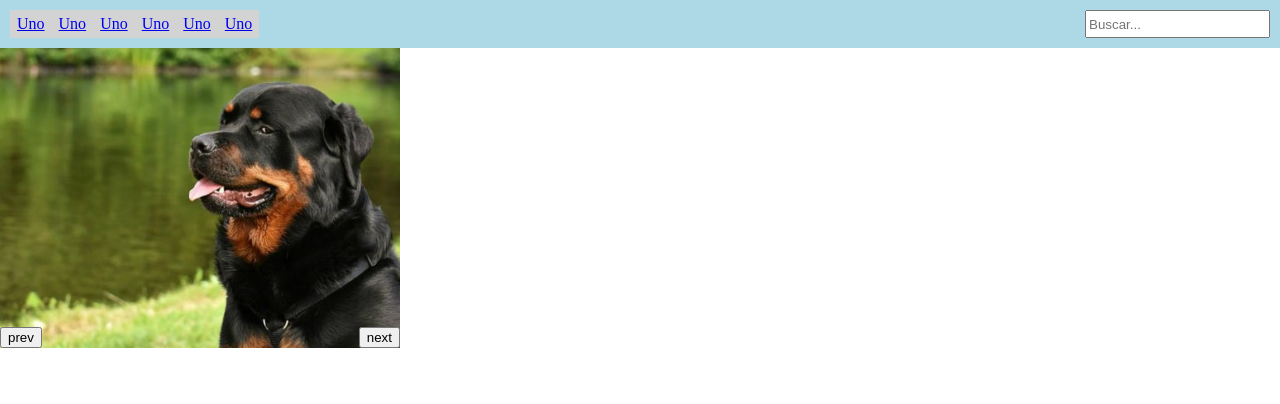
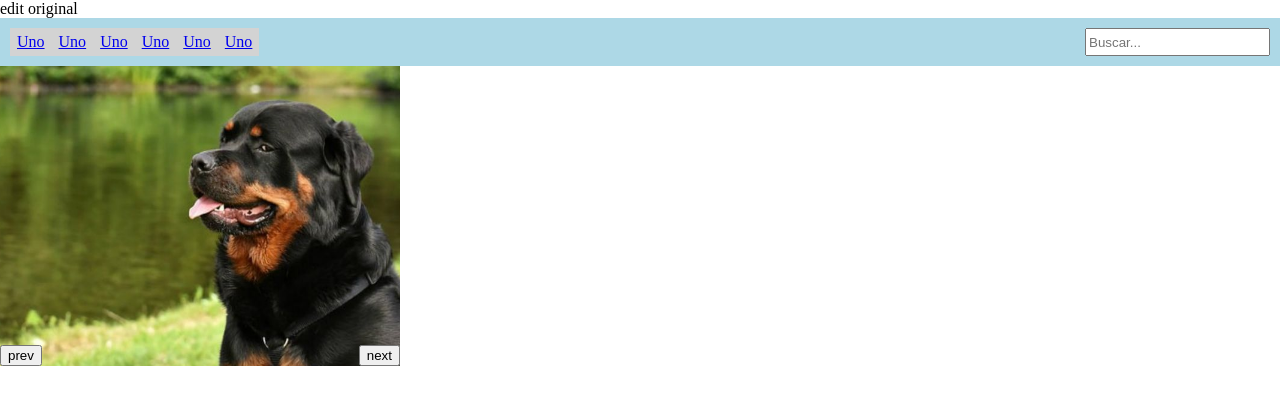
Before and after one commit to sebasgavi/201-web-js-events-examples, a plain HTML site: page index.html in a window 1280 px wide. Drawn offline with Linux system fonts and the light colour scheme.

Commit message:
Update index.html

```diff
--- a/index.html
+++ b/index.html
@@ -8,6 +8,9 @@
     <link rel="stylesheet" href="/styles/main.css">
 </head>
 <body>
+
+
+    edit original
 
     <header>
         <button class="hamburguerbtn">
```
